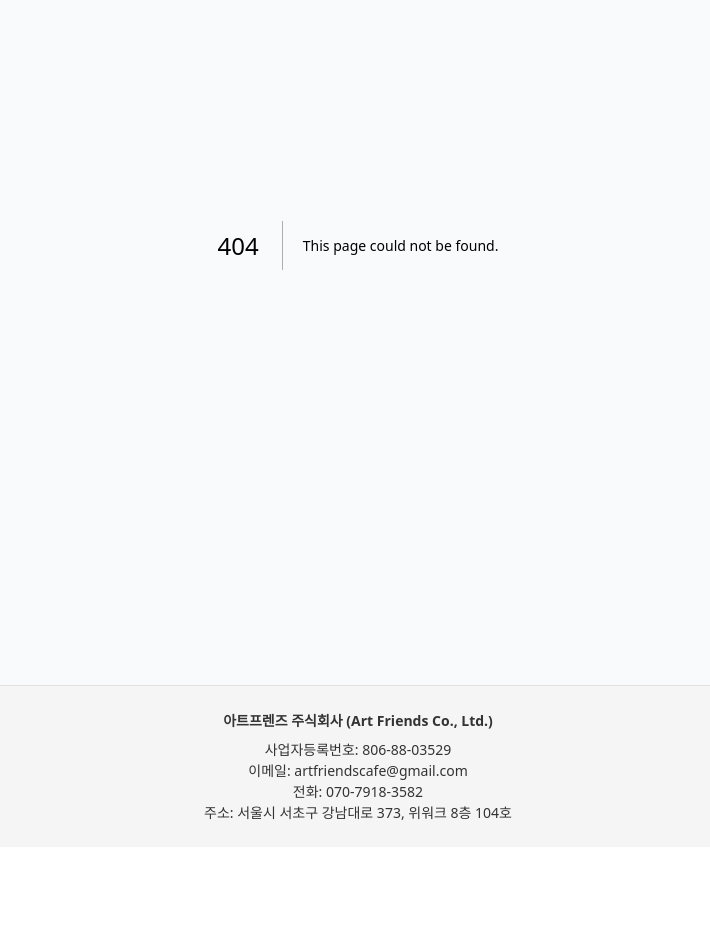
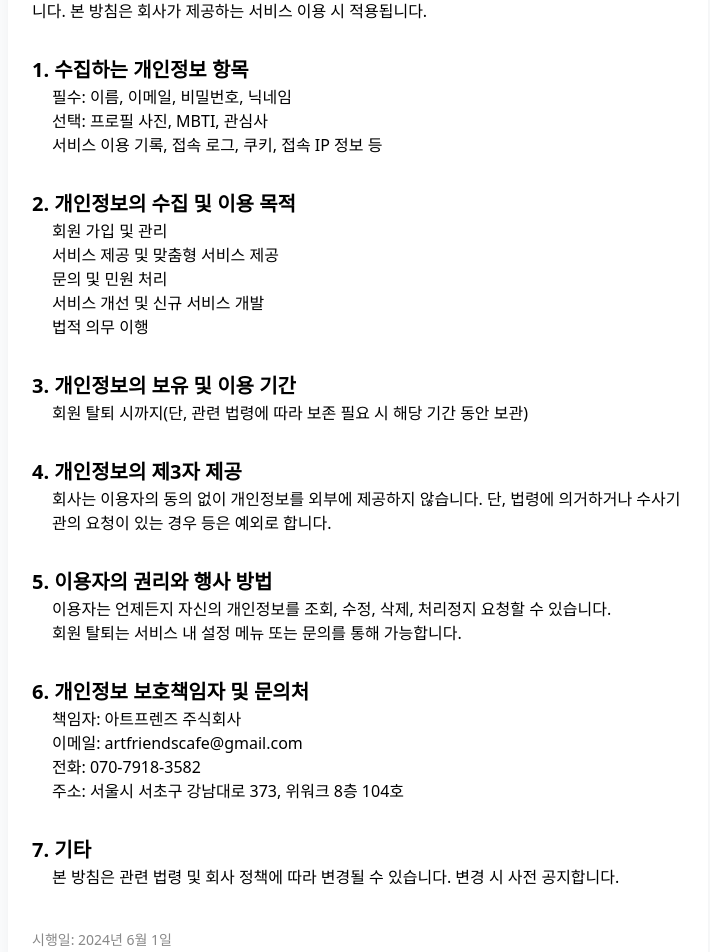
Before and after one commit to chansoondae/artmoim, a Next.js app: page /privacy in a window 1280 px wide. Before the commit this address had no page. Shown: the part 220-1172 px from the top of the page, without its empty margins (282-992 px from the left). Before the commit the page ends 1139 px from the top, so only its background shows below. Built offline with nearby package versions, Linux system fonts and the light colour scheme.

Commit message:
privacy kakao

```diff
--- a/app/components/Footer.js
+++ b/app/components/Footer.js
@@ -19,6 +19,10 @@ const Footer = () => {
       <div>이메일: artfriendscafe@gmail.com</div>
       <div>전화: 070-7918-3582</div>
       <div>주소: 서울시 서초구 강남대로 373, 위워크 8층 104호</div>
+      <div style={{ marginTop: '12px' }}>
+        <a href="/privacy" style={{ color: '#8b5cf6', textDecoration: 'underline', marginRight: '16px' }}>개인정보 처리방침</a>
+        <a href="http://pf.kakao.com/_gIxlNb" target="_blank" rel="noopener noreferrer" style={{ color: '#3C1E1E', textDecoration: 'underline' }}>카카오톡 문의하기</a>
+      </div>
     </footer>
   );
 };
--- /dev/null
+++ b/app/privacy/page.js
@@ -0,0 +1,51 @@
+import React from 'react';
+
+export default function PrivacyPolicy() {
+  return (
+    <div style={{ maxWidth: 700, margin: '40px auto', padding: '24px', background: '#fff', borderRadius: 12, boxShadow: '0 2px 8px rgba(0,0,0,0.04)' }}>
+      <h1 style={{ fontSize: 28, fontWeight: 700, marginBottom: 24 }}>개인정보 처리방침</h1>
+      <p>아트프렌즈 주식회사(이하 "회사")는 이용자의 개인정보를 소중하게 생각하며, 관련 법령을 준수합니다. 본 방침은 회사가 제공하는 서비스 이용 시 적용됩니다.</p>
+      <h2 style={{ fontSize: 20, fontWeight: 600, marginTop: 32 }}>1. 수집하는 개인정보 항목</h2>
+      <ul style={{ marginLeft: 20 }}>
+        <li>필수: 이름, 이메일, 비밀번호, 닉네임</li>
+        <li>선택: 프로필 사진, MBTI, 관심사</li>
+        <li>서비스 이용 기록, 접속 로그, 쿠키, 접속 IP 정보 등</li>
+      </ul>
+      <h2 style={{ fontSize: 20, fontWeight: 600, marginTop: 32 }}>2. 개인정보의 수집 및 이용 목적</h2>
+      <ul style={{ marginLeft: 20 }}>
+        <li>회원 가입 및 관리</li>
+        <li>서비스 제공 및 맞춤형 서비스 제공</li>
+        <li>문의 및 민원 처리</li>
+        <li>서비스 개선 및 신규 서비스 개발</li>
+        <li>법적 의무 이행</li>
+      </ul>
+      <h2 style={{ fontSize: 20, fontWeight: 600, marginTop: 32 }}>3. 개인정보의 보유 및 이용 기간</h2>
+      <ul style={{ marginLeft: 20 }}>
+        <li>회원 탈퇴 시까지(단, 관련 법령에 따라 보존 필요 시 해당 기간 동안 보관)</li>
+      </ul>
+      <h2 style={{ fontSize: 20, fontWeight: 600, marginTop: 32 }}>4. 개인정보의 제3자 제공</h2>
+      <ul style={{ marginLeft: 20 }}>
+        <li>회사는 이용자의 동의 없이 개인정보를 외부에 제공하지 않습니다. 단, 법령에 의거하거나 수사기관의 요청이 있는 경우 등은 예외로 합니다.</li>
+      </ul>
+      <h2 style={{ fontSize: 20, fontWeight: 600, marginTop: 32 }}>5. 이용자의 권리와 행사 방법</h2>
+      <ul style={{ marginLeft: 20 }}>
+        <li>이용자는 언제든지 자신의 개인정보를 조회, 수정, 삭제, 처리정지 요청할 수 있습니다.</li>
+        <li>회원 탈퇴는 서비스 내 설정 메뉴 또는 문의를 통해 가능합니다.</li>
+      </ul>
+      <h2 style={{ fontSize: 20, fontWeight: 600, marginTop: 32 }}>6. 개인정보 보호책임자 및 문의처</h2>
+      <ul style={{ marginLeft: 20 }}>
+        <li>책임자: 아트프렌즈 주식회사</li>
+        <li>이메일: artfriendscafe@gmail.com</li>
+        <li>전화: 070-7918-3582</li>
+        <li>주소: 서울시 서초구 강남대로 373, 위워크 8층 104호</li>
+      </ul>
+      <h2 style={{ fontSize: 20, fontWeight: 600, marginTop: 32 }}>7. 기타</h2>
+      <ul style={{ marginLeft: 20 }}>
+        <li>본 방침은 관련 법령 및 회사 정책에 따라 변경될 수 있습니다. 변경 시 사전 공지합니다.</li>
+      </ul>
+      <div style={{ marginTop: 40, color: '#888', fontSize: 14 }}>
+        시행일: 2024년 6월 1일
+      </div>
+    </div>
+  );
+}
```
